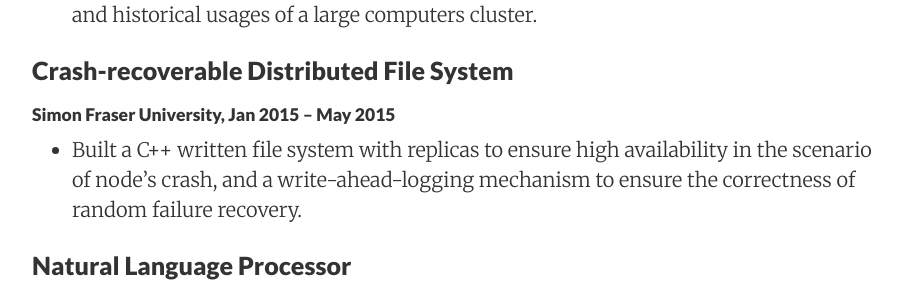
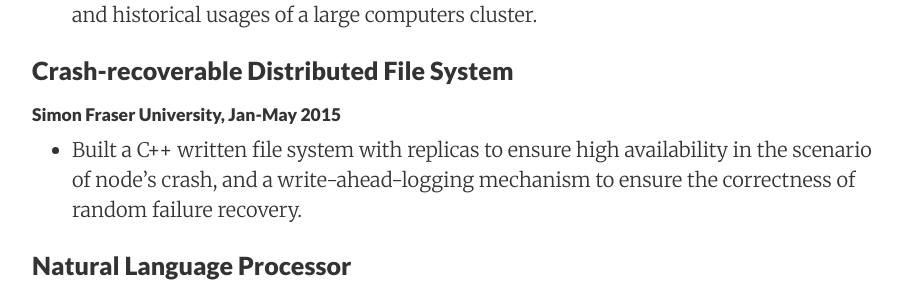
Before and after one commit to Louis-Ye/Louis-Ye.github.io, a Jekyll site: the page built from projects/index.md, in a window 1280 px wide and 900 px high, scrolled down 1102 px. Shown: the part 156-454 px from the top of the window, without its empty margins (188-1090 px from the left). Built offline with Jekyll 4.4.1, drawn with Linux system fonts in a browser that asks for light colours; nearby versions of some CDN libraries.

Commit message:
Fix format issues

```diff
--- a/index.html
+++ b/index.html
@@ -19,5 +19,5 @@ layout: default
 </p>
 
 <p>
-    Previously, I have done two software engineers internships in <b>BlackBerry</b> and <b>Demonware (a subsidiary of Activision Blizzard)</b>. I received my bachelor degrees in <b>Computer Science</b> from Dual-Degree Program of <b>(SFU Simon Fraser University, Burnaby, BC, Canada)</b> and <b>Zhejiang University</b> (Hangzhou, Zhejiang, China).
+    Previously, I have done two software engineers internships in <b>BlackBerry</b> and <b>Demonware (a subsidiary of Activision Blizzard)</b>. I received my bachelor degrees in <b>Computer Science</b> from Dual-Degree Program of <b>SFU</b> (Simon Fraser University, Burnaby, BC, Canada) and <b>Zhejiang University</b> (Hangzhou, Zhejiang, China).
 </p>
--- a/projects/index.md
+++ b/projects/index.md
@@ -33,7 +33,7 @@ tags: Projects
 
 
 ### Crash-recoverable Distributed File System
-##### Simon Fraser University, Jan 2015 – May 2015
+##### Simon Fraser University, Jan-May 2015
 * Built a C++ written file system with replicas to ensure high availability in the scenario of node’s crash, and a write-ahead-logging mechanism to ensure the correctness of random failure recovery.
 
 
```
